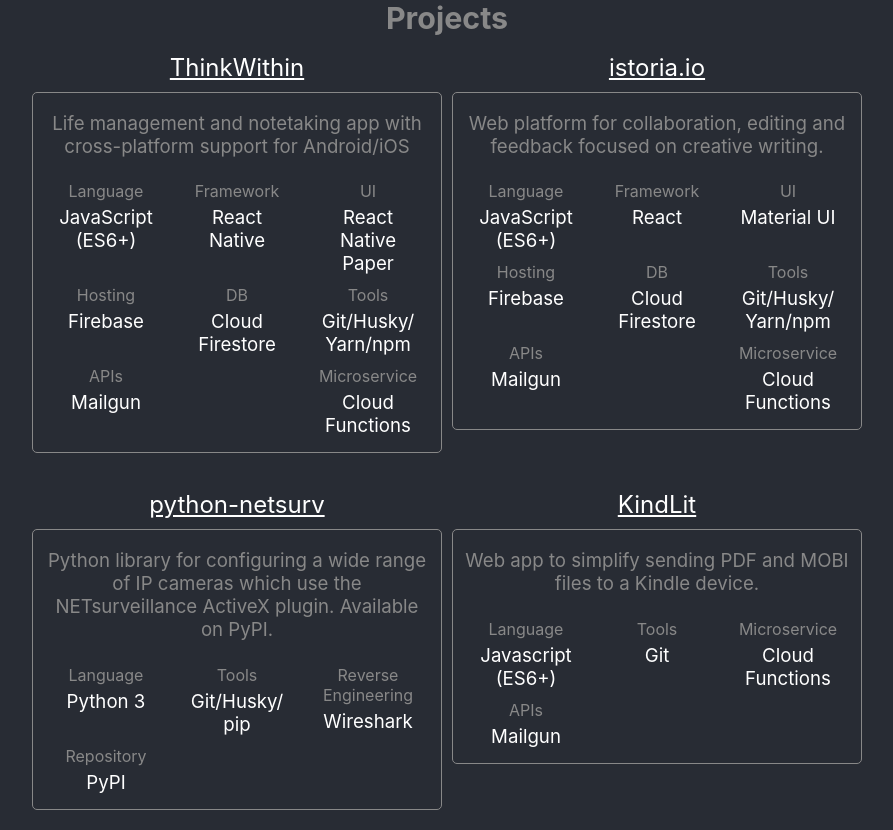
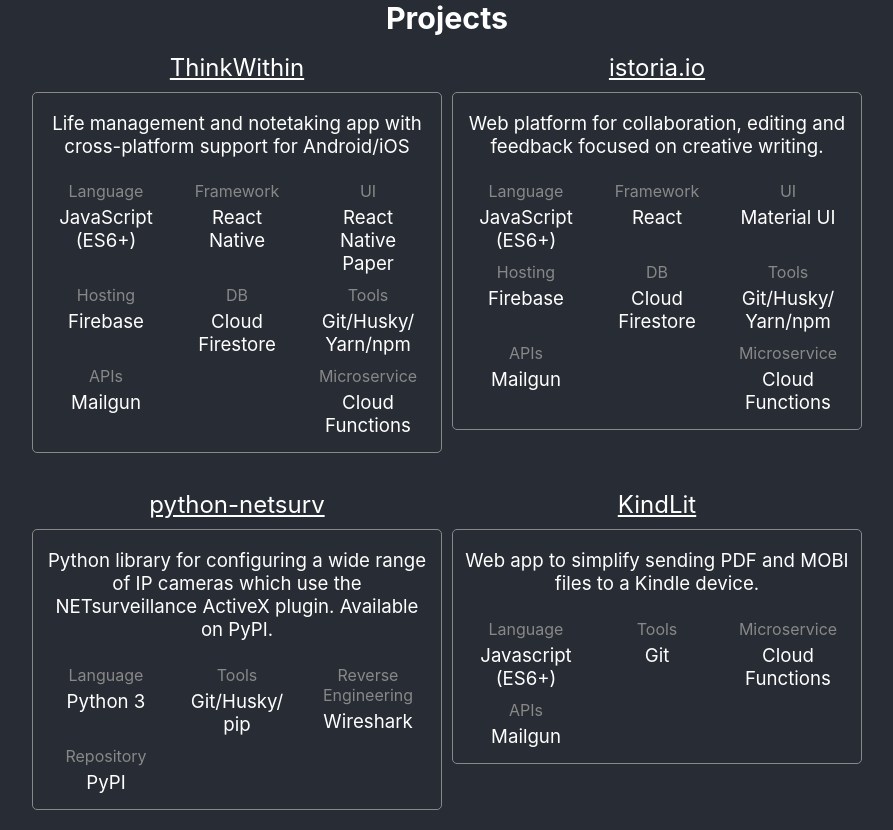
Before and after one commit to ekwoodrich/ekwoodrich.com, a React (Create React App) app: page /projects in a window 1280 px wide. Shown: the whole page, without its empty margins (193-1086 px from the left). Built offline with nearby package versions, Linux system fonts and the light colour scheme.

Commit message:
Updated styles to improve contrast.

```diff
--- a/src/App.css
+++ b/src/App.css
@@ -17,6 +17,7 @@
 .projectsHeading {
   margin-top: 0;
   padding-top: 0;
+  color: 'white';
 }
 .buttonLine {
   margin: 20px;
@@ -54,7 +55,7 @@
   padding-bottom: 5px;
 }
 h3 {
-  color: #888;
+  color: white;
   margin-bottom: 0;
 }
 h5 {
@@ -94,7 +95,7 @@
 }
 .projectItemBox p {
   font-size: 14pt;
-  color: #888;
+  color: white;
 }
 .projectItemName {
   margin: 0;
@@ -142,6 +143,6 @@
   color: #888;
 }
 .footerLink {
-  color: white;
+  color: #888;
   font-size: 12pt;
 }
```
